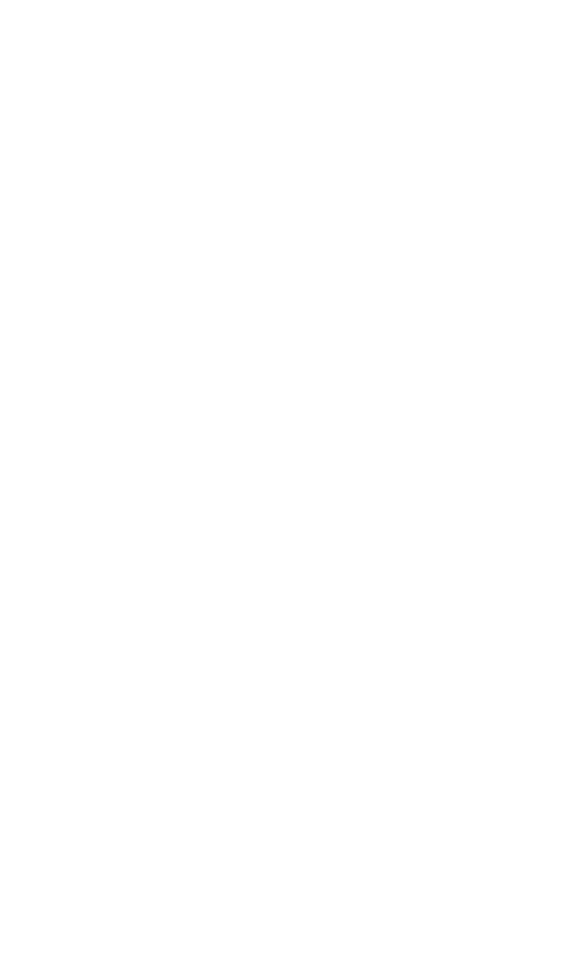
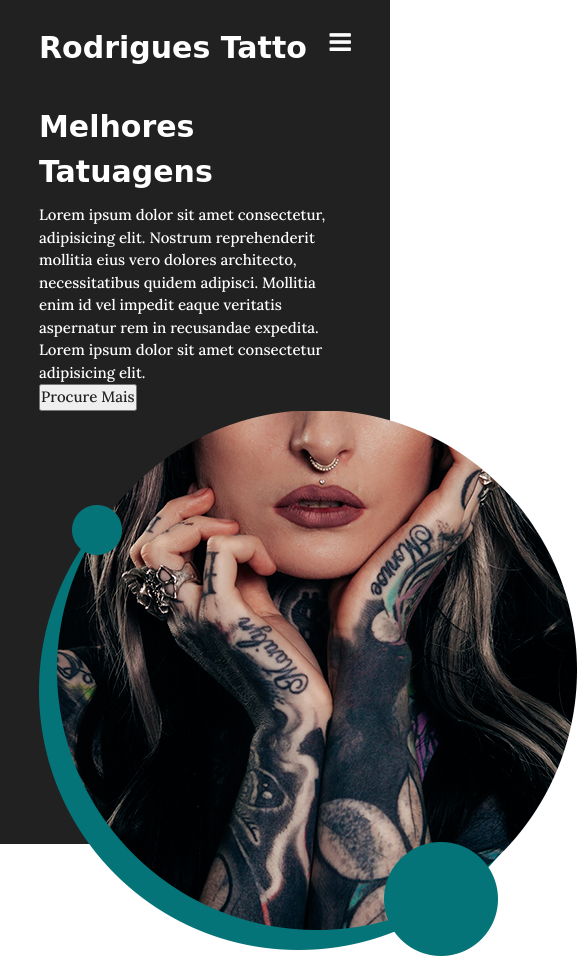
Before and after one commit to CarlusKauan/HTML, a plain HTML site: page rodrigues_tattoo_studio/index.html in a window 390 px wide. Shown: the whole page, 577 px wide, since content can reach past the window. Before the commit the page ends 844 px from the top, so only its background shows below. Drawn offline with nearby package versions, Linux system fonts and the light colour scheme.

Commit message:
adicionando navbar, responsivo !

```diff
--- a/rodrigues_tattoo_studio/css/style.css
+++ b/rodrigues_tattoo_studio/css/style.css
@@ -1,16 +1,135 @@
-html{
-    --cor-fundo: #212121;
-    --cor-fonte: #FFFF;
+html {
+    --cor-primaria: #212121;
+    --cor-secundaria: #FFFF;
+
+    --cor: #0e6c66;
+
+    scroll-behavior: smooth;
 }
 
 
-*{
+* {
     margin: 0px;
     padding: 0px;
     box-sizing: border-box;
 
     /* fonts */
     font-family: 'Lora', serif;
-    color: var(--cor-fonte);
-    font-weight: 400;
+    color: var(--cor-secundaria);
+    font-weight: 500;
 }
+
+
+.container {
+    max-width: 80%;
+    margin: auto;
+}
+
+a {
+    text-decoration: none;
+    text-transform: uppercase;
+    transition: 0.5s;
+}
+
+h2 {
+    font-family: 'Pacifico', cursive;
+    font-size: italic;
+    font-weight: 700;
+    margin-top: 20px;
+}
+
+button {
+    color: var(--cor-primaria);
+}
+
+/* ------- header -------- */
+
+header {
+    background-color: var(--cor-primaria);
+    color: var(--cor-secundaria);
+    height: 100vh;
+}
+
+header .navbar {
+    display: flex;
+    align-items: center;
+    height: 10vh;
+}
+
+header a {
+    font-size: 14px;
+    color: var(--cor-secundaria);
+}
+
+header nav {
+    flex: 1;
+    text-align: right;
+}
+
+header nav ul {
+    display: inline-block;
+    list-style-type: none;
+}
+
+header nav ul li {
+    display: inline-block;
+    margin: 15px;
+    transition: 0.5s;
+}
+
+header nav ul li.active {
+    background: var(--cor);
+    padding: 5px 10px;
+    border-radius: 5px;
+}
+
+header nav i {
+    transition: 0.5s;
+    cursor: pointer;
+}
+
+header nav i:hover {
+    color: var(--cor);
+}
+
+header nav li:hover {
+    background: var(--cor);
+    padding: 5px 10px;
+    border-radius: 5px;
+}
+
+header .navbar span {
+    text-align: center;
+    margin-left: 20px;
+    color: var(--cor-secundaria);
+    font-size: 25px;
+    display: none;
+}
+
+@media only screen and (max-width:786px) {
+    header nav ul {
+        position: absolute;
+        top: 70px;
+        left: 0;
+        width: 100%;
+        background-color: rgba(0, 0, 0, 0.5);
+        overflow: hidden;
+        transition: max-height 0.5s;
+        text-align: center;
+    }
+
+    header nav ul li {
+        display: block;
+        margin: 50px;
+        margin-top: 10px;
+        margin-bottom: 10px;
+    }
+
+    header .navbar span{
+        color: white;
+        display: block;
+        cursor: pointer;
+    }
+}
+
+    /* ------- header -------- */
--- a/rodrigues_tattoo_studio/index.html
+++ b/rodrigues_tattoo_studio/index.html
@@ -1,20 +1,104 @@
 <!DOCTYPE html>
 <html lang="pt-br">
+
 <head>
     <meta charset="UTF-8">
     <meta http-equiv="X-UA-Compatible" content="IE=edge">
     <meta name="viewport" content="width=device-width, initial-scale=1.0">
-    <!-- adicionar icone do projeto -->
+    <!-- adicionar icones do projeto -->
+    <meta name="viewport" content="width=device-width, initial-scale=1">
+    <link rel="stylesheet" href="https://www.w3schools.com/w3css/4/w3.css">
+    <link rel="stylesheet" href="https://cdnjs.cloudflare.com/ajax/libs/font-awesome/4.7.0/css/font-awesome.min.css">
+    <!-- link css -->
     <link rel="stylesheet" href="css/style.css">
-    <!-- fontes-->
+    <!-- fontes css-->
     <link rel="preconnect" href="https://fonts.googleapis.com">
     <link rel="preconnect" href="https://fonts.gstatic.com" crossorigin>
     <link href="https://fonts.googleapis.com/css2?family=Lora:wght@400;500;600&display=swap" rel="stylesheet">
     <title>Rodrigues Tatto</title>
 </head>
+
 <body>
-    <div class="container">
+    <header>
+        <div class="container">
+            <div class="navbar">
+                <div class="logo">
+                    <h2>Rodrigues Tatto</h2>
+                </div>
 
-    </div>
+                <nav>
+                    <ul id="menuitem">
+                        <li class="active">
+                            <a href="#">Home</a>
+                        </li>
+                        <li>
+                            <a href="#">About</a>
+                        </li>
+                        <li>
+                            <a href="#">Gallery</a>
+                        </li>
+                        <li>
+                            <a href="#">Testimonial</a>
+                        </li>
+                        <li>
+                            <a href="#">Services</a>
+                        </li>
+                        <i class="fa fa-search"></i>
+                    </ul>
+                </nav>
+
+                <span class="fa fa-bars" onclick="menutoggle()"></span>
+            </div>
+
+            <div class="home flex">
+                <div class="left">
+                    <h2>Melhores Tatuagens</h2>
+                    <p>Lorem ipsum dolor sit amet consectetur, adipisicing elit. Nostrum reprehenderit mollitia eius
+                        vero
+                        dolores architecto, necessitatibus quidem adipisci. Mollitia enim id vel impedit eaque veritatis
+                        aspernatur rem in recusandae expedita. Lorem ipsum dolor sit amet consectetur adipisicing elit.
+                    </p>
+                    <button>Procure Mais</button>
+                </div>
+
+                <div class="dots flex">
+                    <label for=""></label>
+                    <label for=""></label>
+                    <label for=""></label>
+                </div>
+            </div>
+
+            <div class="right">
+                <div class="img">
+                    <img src="assets/Tatuagem.png" alt="Mulher com Tatuagem no braço">
+                </div>
+            </div>
+        </div>
+    </header>
+
+
+
+
+    <!-- Parte de JavaScript -->
+    <script>
+        var menuItem = document.getElementById('menuitem');
+        menuitem.style.maxHeight = "0px";
+
+        function menutoggle() {
+            if (menuItem.style.maxHeight == '0px') {
+                menuitem.style.maxHeight = "300px";
+            } else {
+                menuitem.style.maxHeight = "00px";
+            }
+        }
+        /*
+        window.addEventListener("scroll", function () {
+            var header = document.querySelector("header");
+            header.classList.toggle("sticky", window.scrollY > 0);
+        })
+        */
+    </script>
+
 </body>
+
 </html>
```
